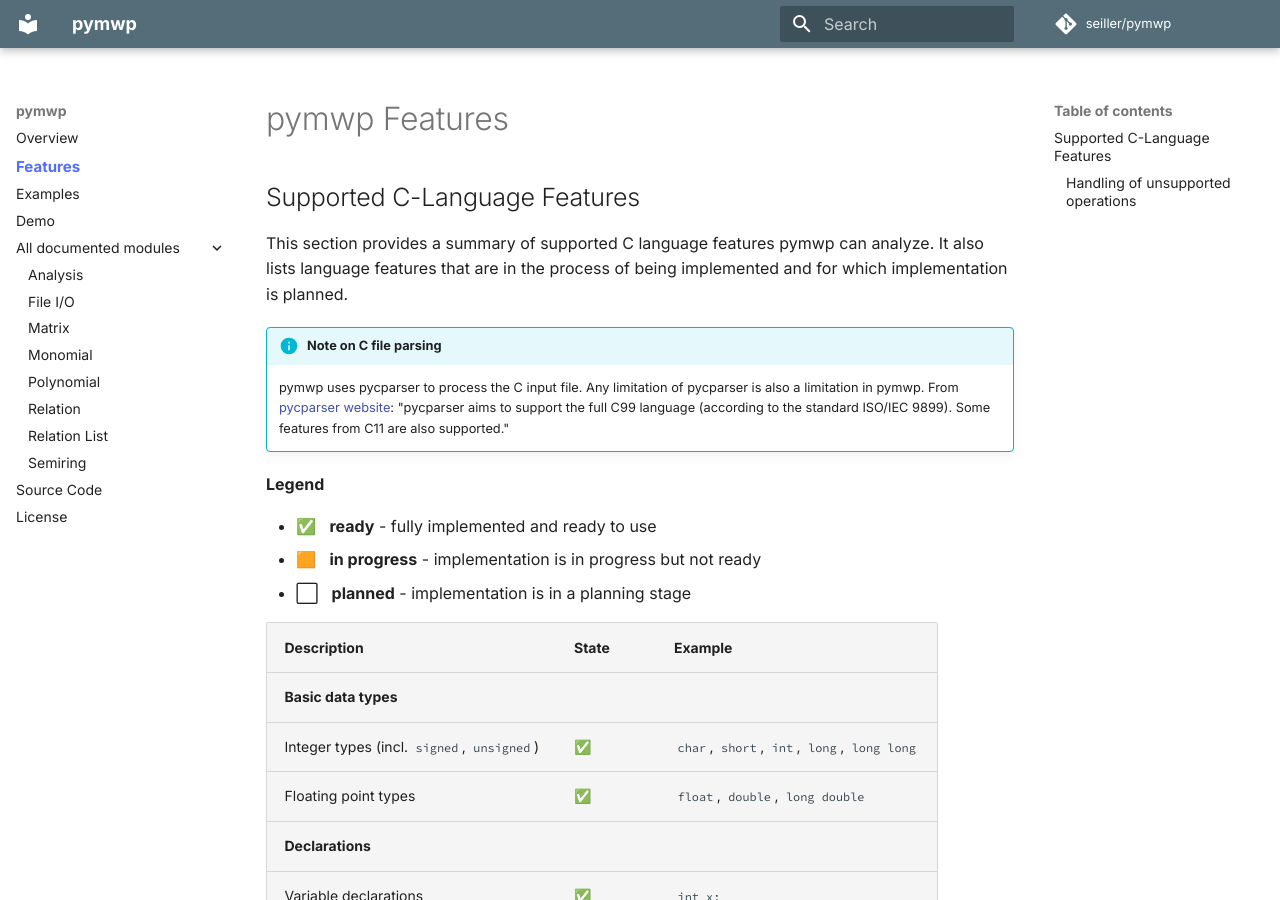
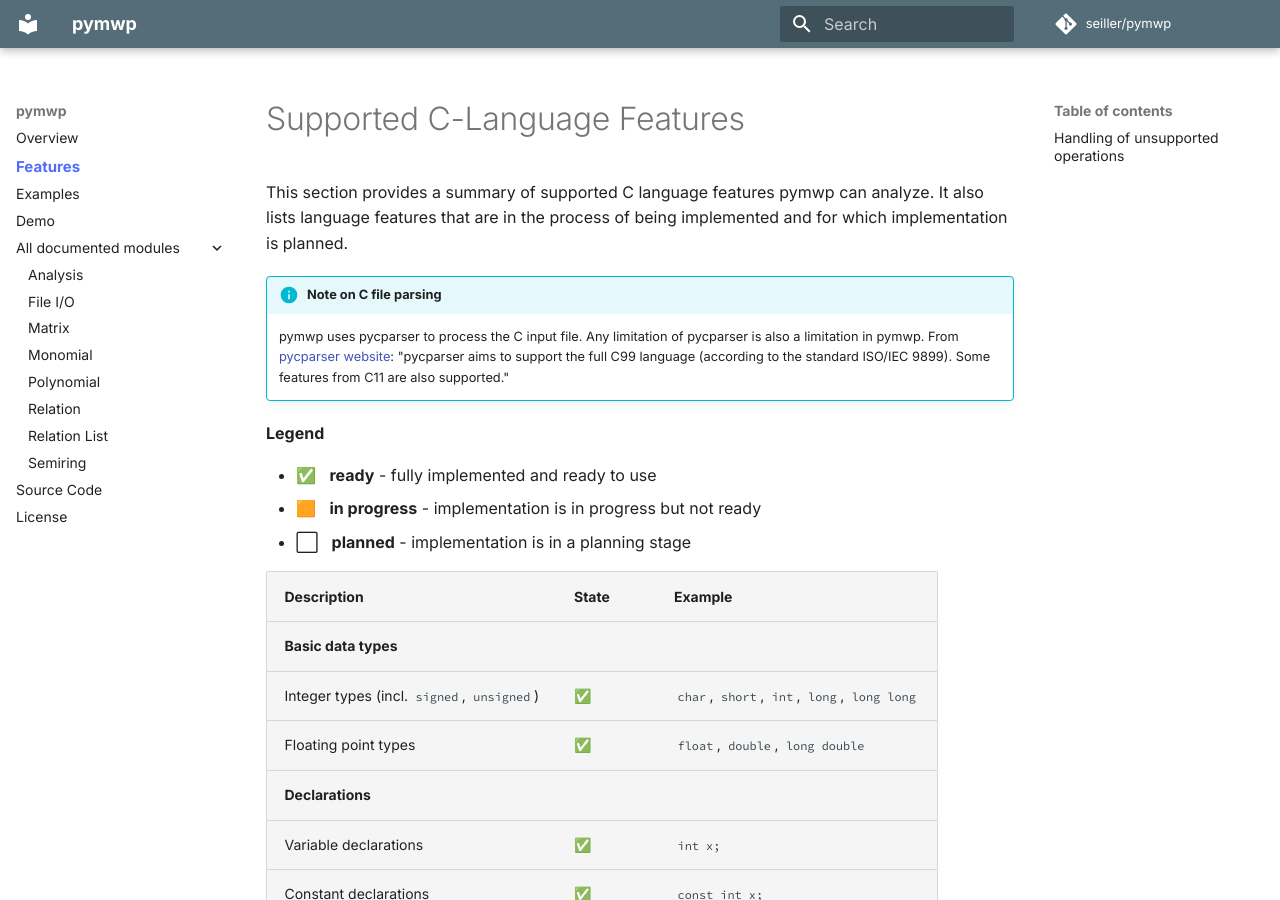
Before and after one commit to statycc/pymwp, an MkDocs documentation site: the page built from docs/features.md, in a window 1280 px wide and 900 px high. Built offline with MkDocs 1.6.1 and Material for MkDocs 9.7.7, drawn with Linux system fonts in a browser that asks for light colours; nearby versions of some CDN libraries; comment, search, counter and statistics services are not loaded.

Commit message:
Update features.md

```diff
--- a/docs/features.md
+++ b/docs/features.md
@@ -1,6 +1,4 @@
-# pymwp Features
-
-## Supported C-Language Features
+# Supported C-Language Features
 
 This section provides a summary of supported C language features pymwp can
 analyze. It also lists language features that are in the process of being
```
